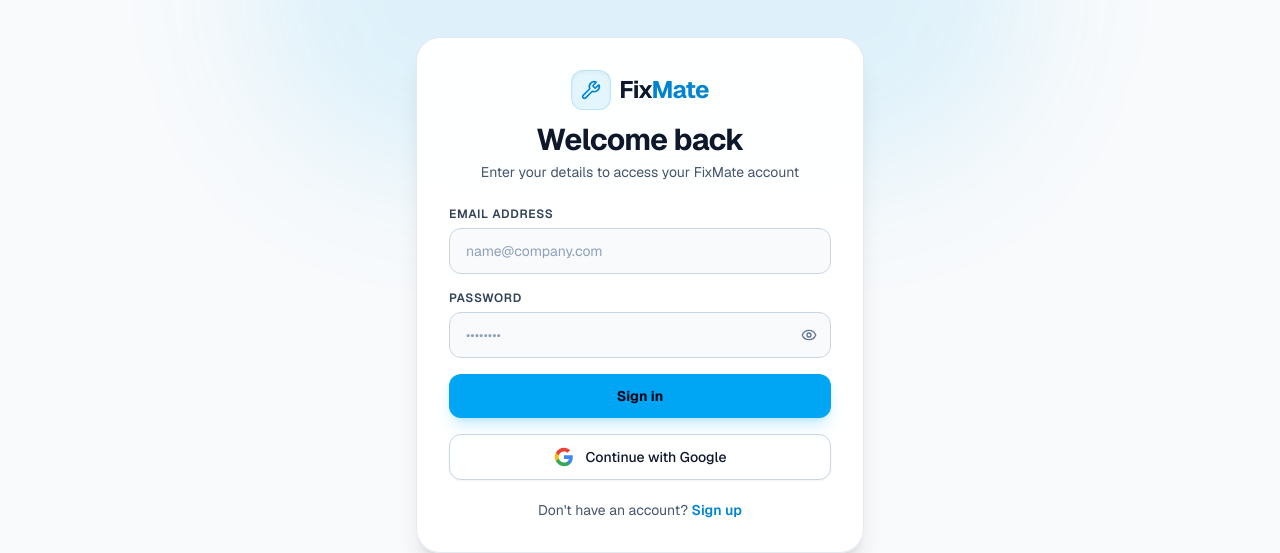
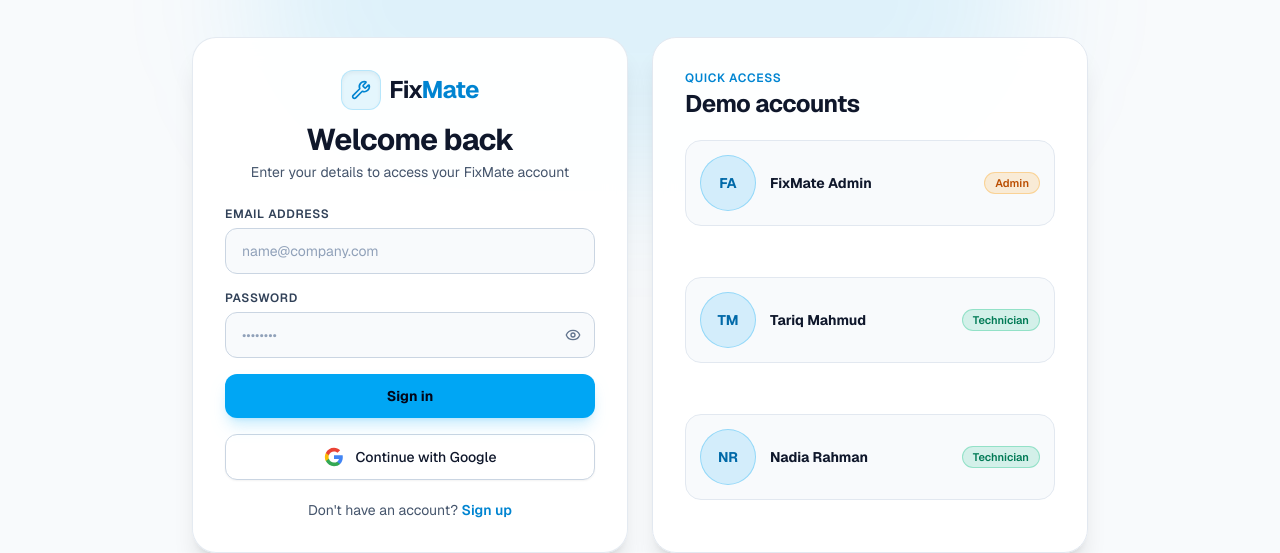
Before and after one commit to prantodev1/fixmate-platform-client, a Next.js app: page /sign-in in a window 1280 px wide. Shown: the part 138-691 px from the top of the page. Built offline with nearby package versions, Linux system fonts and the light colour scheme; no server answers.

Commit message:
feat(auth): restore demo admin and technician quick login

```diff
--- a/src/app/sign-in/page.js
+++ b/src/app/sign-in/page.js
@@ -10,6 +10,48 @@ import { GoogleOAuthProvider } from "@react-oauth/google";
 import { toast } from "sonner";
 import GoogleAuthButton from "@/components/auth/GoogleAuthButton";
 import { FixMateSpinner, PublicPageSkeleton } from "@/components/ui/LoadingState";
+
+const DEMO_PASSWORD = "FixMate@123";
+
+const INITIAL_DEMO_ACCOUNTS = [
+  {
+    name: "FixMate Admin",
+    roleLabel: "Admin",
+    email: "admin@fixmate.app",
+    password: DEMO_PASSWORD,
+    avatar: "",
+  },
+  {
+    name: "Tariq Mahmud",
+    roleLabel: "Technician",
+    email: "tariq.tech@fixmate.app",
+    password: DEMO_PASSWORD,
+    avatar: "",
+  },
+  {
+    name: "Nadia Rahman",
+    roleLabel: "Technician",
+    email: "nadia.tech@fixmate.app",
+    password: DEMO_PASSWORD,
+    avatar: "",
+  },
+];
+
+const roleBadgeStyles = {
+  Customer:
+    "bg-sky-500/15 text-sky-700 dark:text-sky-300 border-sky-500/30",
+  Technician:
+    "bg-emerald-500/15 text-emerald-700 dark:text-emerald-300 border-emerald-500/30",
+  Admin:
+    "bg-amber-500/15 text-amber-700 dark:text-amber-300 border-amber-500/30",
+};
+
+function formatRoleLabel(role) {
+  const normalized = String(role || "customer").toLowerCase().trim();
+  if (normalized === "admin") return "Admin";
+  if (normalized === "technician") return "Technician";
+  return "Customer";
+}
 
 function getDashboardPath(role) {
   const normalized = (role || "customer").toString().toLowerCase().trim();
@@ -35,12 +77,56 @@ function getStoredToken() {
   );
 }
 
+function extractAvatarFromUser(userObj) {
+  if (!userObj || typeof userObj !== "object") return undefined;
+  if (userObj.avatar !== undefined) return String(userObj.avatar || "").trim();
+  if (userObj.image !== undefined) return String(userObj.image || "").trim();
+  if (userObj.photo !== undefined) return String(userObj.photo || "").trim();
+  if (userObj.profileImage !== undefined) {
+    return String(userObj.profileImage || "").trim();
+  }
+  return undefined;
+}
+
+function DemoUserAvatar({ src, name }) {
+  const [imgFailed, setImgFailed] = useState(false);
+
+  useEffect(() => {
+    setImgFailed(false);
+  }, [src]);
+
+  const initials = String(name || "U")
+    .trim()
+    .split(/\s+/)
+    .slice(0, 2)
+    .map((part) => part[0]?.toUpperCase() || "")
+    .join("");
+
+  if (!src || imgFailed) {
+    return (
+      <div className="w-14 h-14 rounded-full bg-sky-500/15 border border-sky-500/30 text-sky-700 dark:text-sky-300 font-bold text-sm flex items-center justify-center shrink-0 select-none">
+        {initials}
+      </div>
+    );
+  }
+
+  return (
+    <img
+      src={src}
+      alt={name}
+      onError={() => setImgFailed(true)}
+      className="w-14 h-14 rounded-full object-cover border border-slate-200 dark:border-slate-700 bg-slate-100 dark:bg-slate-800 shrink-0"
+    />
+  );
+}
+
 function LoginContent() {
   const router = useRouter();
   const searchParams = useSearchParams();
   const safeRedirect = getSafeRedirectPath(searchParams.get("redirect"));
   const sessionExpired = searchParams.get("expired") === "1";
 
+  const [demoAccounts, setDemoAccounts] = useState(INITIAL_DEMO_ACCOUNTS);
   const [showPassword, setShowPassword] = useState(false);
   const [loading, setLoading] = useState(false);
   const [googleLoading, setGoogleLoading] = useState(false);
@@ -55,6 +141,117 @@ function LoginContent() {
 
   const apiUrl = getApiBaseUrl();
   const googleClientId = process.env.NEXT_PUBLIC_GOOGLE_CLIENT_ID || "";
+
+  const syncDemoUsersFromSources = useCallback(async () => {
+    const candidates = [];
+
+    try {
+      const listRes = await fetch(
+        `${apiUrl}/api/auth/demo-users?_t=${Date.now()}`,
+        {
+          cache: "no-store",
+        }
+      );
+      if (listRes.ok) {
+        const listData = await listRes.json().catch(() => null);
+        const list = Array.isArray(listData?.data)
+          ? listData.data
+          : Array.isArray(listData?.users)
+          ? listData.users
+          : Array.isArray(listData)
+          ? listData
+          : [];
+        candidates.push(...list);
+      }
+    } catch {
+      // ignore if endpoint unavailable
+    }
+
+    const token = getStoredToken();
+    if (token) {
+      try {
+        const meRes = await fetch(`${apiUrl}/api/auth/me?_t=${Date.now()}`, {
+          cache: "no-store",
+          headers: { Authorization: `Bearer ${token}` },
+        });
+        if (meRes.ok) {
+          const meData = await meRes.json().catch(() => null);
+          const meUser = meData?.user || meData?.data?.user || meData?.data;
+          if (meUser && typeof meUser === "object") {
+            candidates.push(meUser);
+          }
+        }
+      } catch {
+        // ignore network error
+      }
+    }
+
+    try {
+      const stored = localStorage.getItem("user");
+      if (stored) {
+        const parsed = JSON.parse(stored);
+        if (parsed && typeof parsed === "object") {
+          candidates.push(parsed);
+        }
+      }
+    } catch {
+      // ignore storage parse error
+    }
+
+    if (!candidates.length) return;
+
+    setDemoAccounts((prev) =>
+      prev.map((acc) => {
+        const matches = candidates.filter(
+          (u) =>
+            String(u?.email || "").toLowerCase().trim() ===
+            acc.email.toLowerCase()
+        );
+        if (!matches.length) return acc;
+
+        let resolvedAvatar = acc.avatar;
+        let resolvedName = acc.name;
+        let resolvedRole = acc.roleLabel;
+
+        for (const matched of matches) {
+          if (matched.name) resolvedName = String(matched.name).trim();
+          if (matched.role) resolvedRole = formatRoleLabel(matched.role);
+          const extracted = extractAvatarFromUser(matched);
+          if (extracted !== undefined) {
+            resolvedAvatar = extracted;
+          }
+        }
+
+        return {
+          ...acc,
+          name: resolvedName,
+          roleLabel: resolvedRole,
+          avatar: resolvedAvatar,
+        };
+      })
+    );
+  }, [apiUrl]);
+
+  useEffect(() => {
+    let active = true;
+
+    const runSync = () => {
+      if (!active) return;
+      syncDemoUsersFromSources();
+    };
+
+    runSync();
+    window.addEventListener("storage", runSync);
+    window.addEventListener("auth-change", runSync);
+    window.addEventListener("focus", runSync);
+
+    return () => {
+      active = false;
+      window.removeEventListener("storage", runSync);
+      window.removeEventListener("auth-change", runSync);
+      window.removeEventListener("focus", runSync);
+    };
+  }, [syncDemoUsersFromSources]);
 
   useEffect(() => {
     if (typeof window === "undefined") return;
@@ -158,6 +355,11 @@ function LoginContent() {
     await authenticateWithEmail(formData.email, formData.password);
   };
 
+  const handleDemoLogin = async (account) => {
+    setFormData({ email: account.email, password: account.password });
+    await authenticateWithEmail(account.email, account.password);
+  };
+
   const handleGoogleSuccess = async (tokenResponse) => {
     setGoogleLoading(true);
     setError("");
@@ -209,7 +411,7 @@ function LoginContent() {
     <div className="relative min-h-[calc(100vh-4rem)] overflow-hidden bg-slate-50 dark:bg-slate-950 text-slate-900 dark:text-slate-100 py-10 sm:py-12 px-4 sm:px-6 lg:px-8 flex items-center justify-center">
       <div className="pointer-events-none absolute -top-28 left-1/2 -translate-x-1/2 w-[780px] h-[360px] rounded-full bg-sky-500/10 blur-3xl" />
 
-      <div className="relative w-full max-w-md">
+      <div className="relative w-full max-w-4xl grid grid-cols-1 lg:grid-cols-2 gap-6 items-stretch">
         {/* Left Card: Sign-In */}
         <div className="h-full w-full bg-white/95 dark:bg-slate-900/90 backdrop-blur-md border border-slate-200/90 dark:border-slate-800 rounded-3xl p-6 sm:p-8 shadow-xl dark:shadow-2xl flex flex-col justify-between">
           <div>
@@ -340,6 +542,60 @@ function LoginContent() {
             </Link>
           </p>
         </div>
+
+        {/* Right Card: Demo Accounts (Same Height as Left Card) */}
+        <div className="h-full w-full bg-white/95 dark:bg-slate-900/90 backdrop-blur-md border border-slate-200 dark:border-slate-800 rounded-3xl p-6 sm:p-8 shadow-xl dark:shadow-2xl flex flex-col justify-between">
+          <div>
+            <p className="text-xs font-semibold uppercase tracking-wider text-sky-600 dark:text-sky-400">
+              Quick Access
+            </p>
+            <h2 className="text-xl sm:text-2xl font-bold text-slate-900 dark:text-white tracking-tight mt-0.5">
+              Demo accounts
+            </h2>
+          </div>
+
+          <div className="flex-1 flex flex-col justify-between gap-3 my-5">
+            {demoAccounts.map((account) => {
+              const isSelected =
+                formData.email.toLowerCase() === account.email.toLowerCase();
+
+              return (
+                <button
+                  key={account.email}
+                  type="button"
+                  disabled={isBusy}
+                  onClick={() => handleDemoLogin(account)}
+                  className={`w-full text-left rounded-2xl border p-3.5 transition cursor-pointer disabled:cursor-not-allowed disabled:opacity-50 ${
+                    isSelected
+                      ? "bg-sky-500/10 dark:bg-slate-950 border-sky-500 ring-1 ring-sky-500/30"
+                      : "bg-slate-50 dark:bg-slate-950/75 border-slate-200 dark:border-slate-800 hover:border-sky-500/40 hover:bg-slate-100 dark:hover:bg-slate-950"
+                  }`}
+                >
+                  <div className="flex items-center justify-between gap-3.5">
+                    <div className="flex items-center gap-3.5 min-w-0">
+                      <DemoUserAvatar
+                        src={account.avatar}
+                        name={account.name}
+                      />
+                      <p className="text-sm font-bold text-slate-900 dark:text-white truncate">
+                        {account.name}
+                      </p>
+                    </div>
+
+                    <span
+                      className={`px-2.5 py-0.5 rounded-full text-[11px] font-semibold border shrink-0 ${
+                        roleBadgeStyles[account.roleLabel] ||
+                        roleBadgeStyles.Customer
+                      }`}
+                    >
+                      {account.roleLabel}
+                    </span>
+                  </div>
+                </button>
+              );
+            })}
+          </div>
+        </div>
       </div>
     </div>
   );
```
